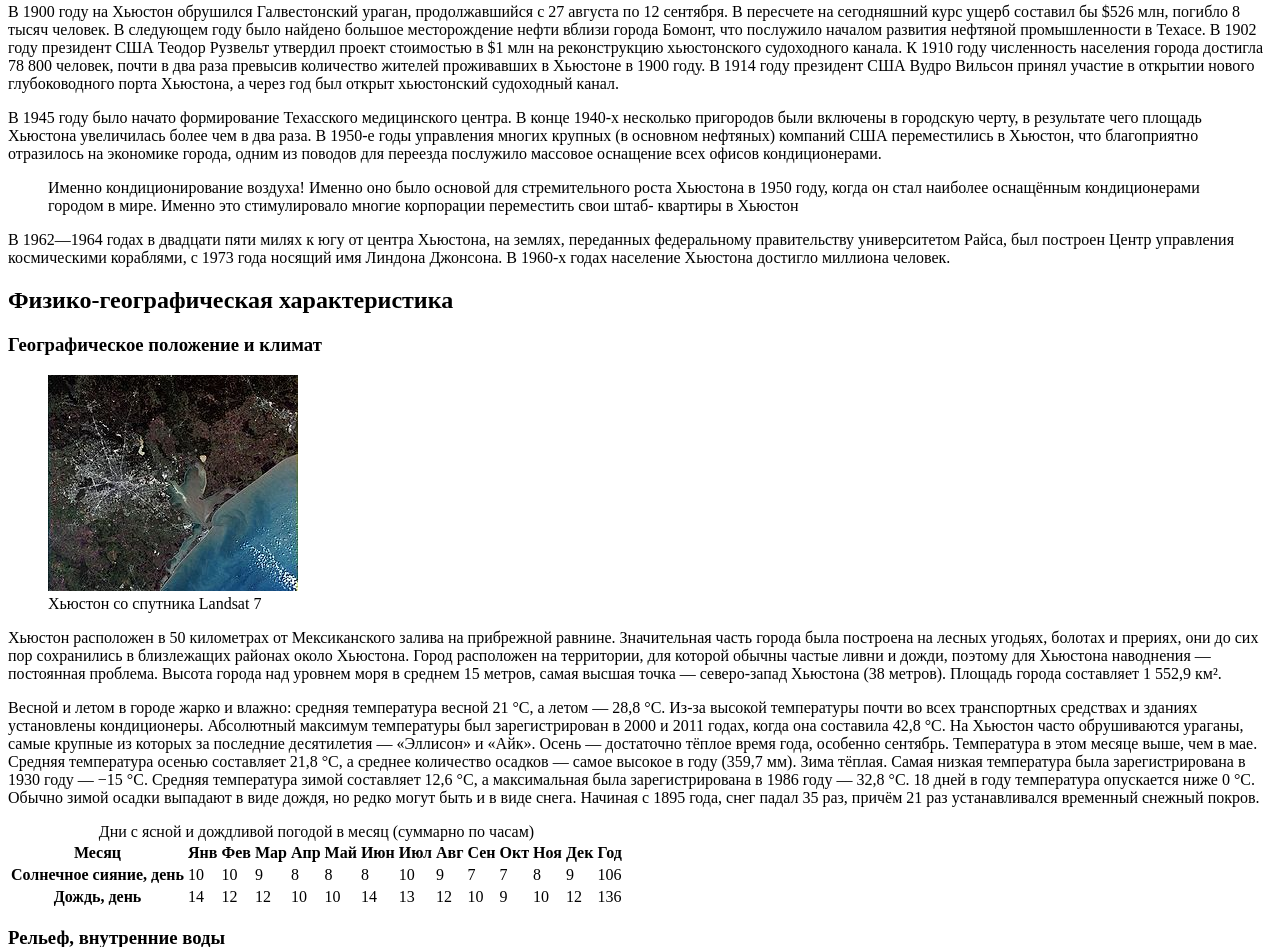
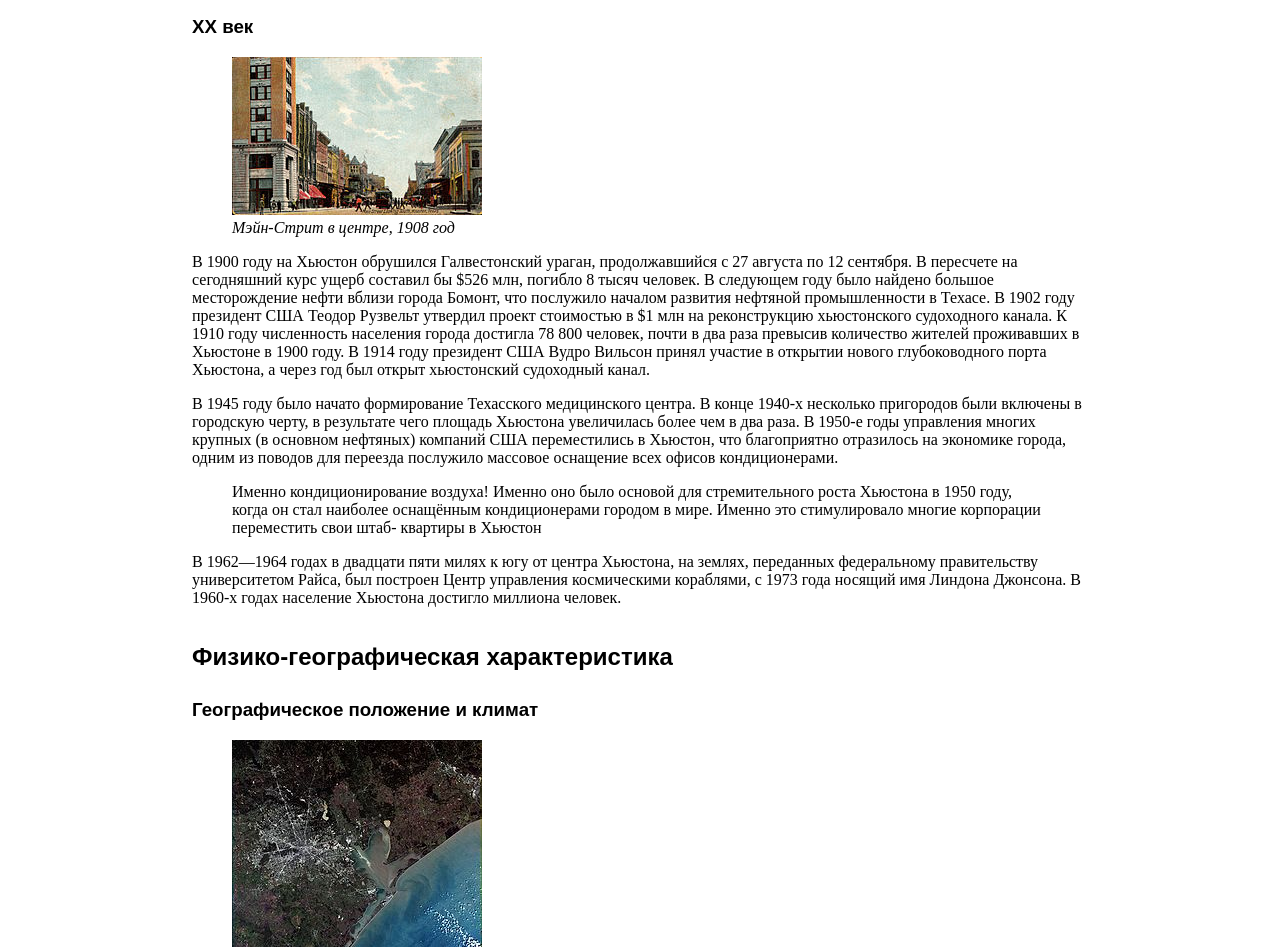
Before and after one commit to genakoganovich/stepik_css_html, a plain HTML site: page index.html in a window 1280 px wide. Shown: the part 1853-2800 px from the top of the page. Drawn offline with Linux system fonts and the light colour scheme.

Commit message:
0001 before float left settings

```diff
--- /dev/null
+++ b/css/style.css
@@ -0,0 +1,31 @@
+body {
+    width: 70%;
+    display: block;
+    margin-left: auto;
+    margin-right: auto;
+  }
+
+  h1, h2, h3 {
+    font-family: sans-serif;
+    margin-top: 1.5em;
+  }
+
+  h1 {
+   font-size: 32px;
+  }
+
+  table {
+      border: 1px solid black;
+  }
+
+  img + figcaption {
+      font-style: italic;
+  }
+
+  .floatleft {
+      float: left;
+  }
+
+  .floatright {
+      float: right;
+  }
--- a/index.html
+++ b/index.html
@@ -4,6 +4,7 @@
 <head>
   <meta charset="utf-8">
   <title>Houston</title>
+  <link rel="stylesheet" href="css/style.css">
 </head>
 
 <body>
```
